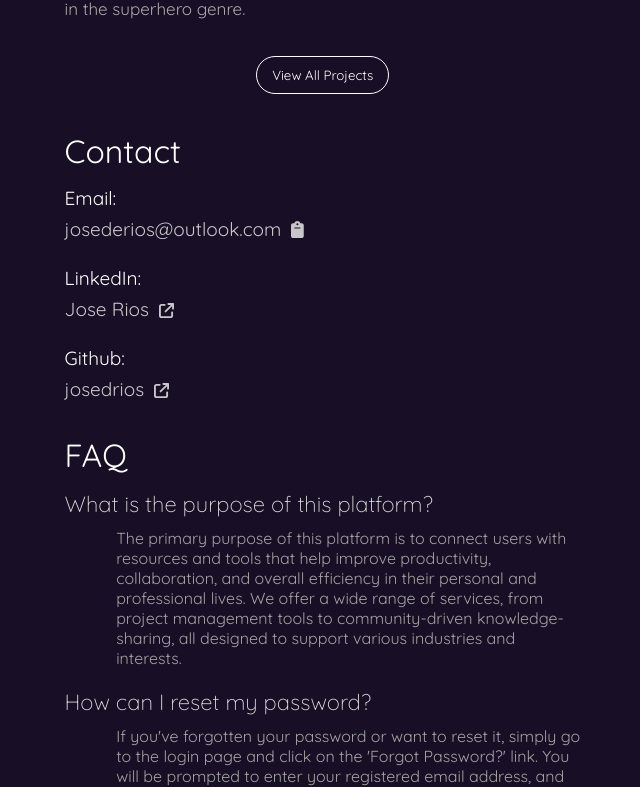
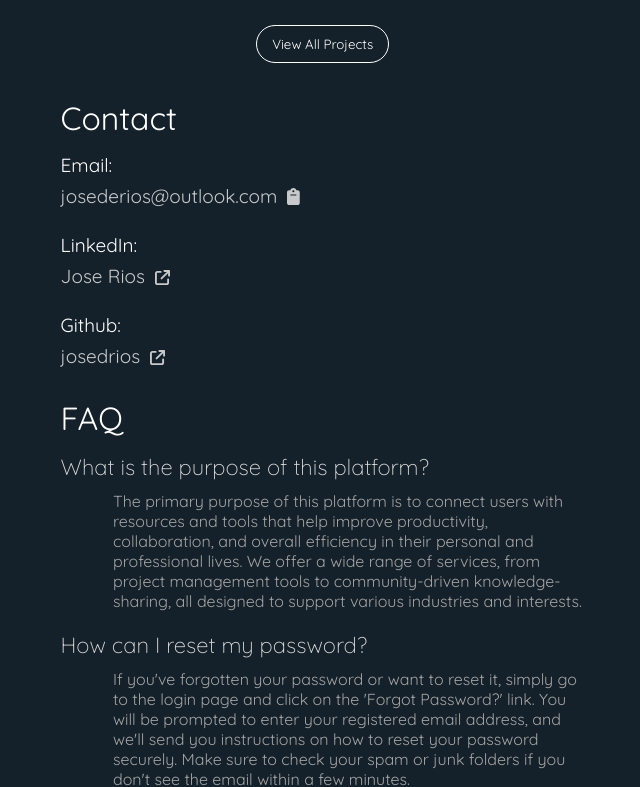
Before and after one commit to josedrios/portfolio-website, a React (Vite) app: page / in a window 1280 px wide. Shown: the part 2013-2800 px from the top of the page, without its empty margins (591-1231 px from the left). Built offline with nearby package versions, Linux system fonts and the light colour scheme; the HTML template or start-up script is replaced by a standard one.

Commit message:
Added new theme colors, cleaned up some scss files

```diff
--- a/src/App.jsx
+++ b/src/App.jsx
@@ -8,7 +8,6 @@ import { faEnvelope } from '@fortawesome/free-regular-svg-icons';
 import { faCheck } from '@fortawesome/free-solid-svg-icons/faCheck';
 
 const aboutMe = "Hello, I am Jose and I enjoy building things that I can deliver to the real world. My obsession for programming began when I joined the Robotics Club in high school and was surrounded by intellectual, innovative minds with the same goal in mind, to build. This would ignite my desire to go down the computer science path and be a part of a field that constantly evolves and shapes the future. "
-// NOTE: When using bold text for a phrase, reference bold-text id (SASS)
 
 const projects = [
   {
--- a/src/styles/abstracts/_variables.scss
+++ b/src/styles/abstracts/_variables.scss
@@ -1,14 +1,11 @@
 // Color Variables
-//$main-bg: #0d1623;
-$main-bg: #180e25;
+$main-bg: #14212a;
 $header-color: white;
 $unchosen-white: rgba(226, 226, 226, 0.871);
 $project-header: rgb(220, 219, 219, 1);
 
-// Toggle Border Color Variables
-$header-border: rgba(100,200,300, 0.0);
-$main-border: rgba(300,200,300, 0.0);
-$content-border: rgba(0,100,300, 0.0);
+$inner-bubble: hsl(180, 40%, 40%);
+$outer-bubble: hsl(120, 50%, 40%);
 
 // Size Variables
 $gradient-bubble-diameter: 400px;
--- a/src/styles/base/_reset.scss
+++ b/src/styles/base/_reset.scss
@@ -7,7 +7,6 @@
 
 html{
     color: $header-color;
-    // have back up fonts
     font-family: Arial, Helvetica, sans-serif;
     scroll-behavior: smooth;
 }
@@ -35,5 +34,5 @@ a {
 
 ::selection {
     background-color: white;
-    color: purple;
+    color: $main-bg;
 }
--- a/src/styles/components/_gradient-bubble.scss
+++ b/src/styles/components/_gradient-bubble.scss
@@ -1,3 +1,5 @@
+
+$index: 10;
 .gradient-bubble {
   // Z-Index should be always kept aware of just incase
   // any visual complications arise
@@ -7,12 +9,5 @@
   height: var(--size);
   border-radius: 50%;
   filter: blur(calc(var(--size) / 2));
-  background-image: linear-gradient(hsl(276, 41%, 36%), hsl(3, 48%, 65%));
+  background-image: linear-gradient($inner-bubble, $outer-bubble);
 }
-
-//  Make responsive adjustments later on (OPTIONAL)
-//   @media (max-width: 720px) {
-//     .gradient-bubble {
-//       --size: 30vh;
-//     }
-//   }
--- a/src/styles/layout/_content-item.scss
+++ b/src/styles/layout/_content-item.scss
@@ -3,7 +3,6 @@
     flex-direction: column;
     font-family: $header-font;
     width: 100%;
-    border: 2px solid $content-border;
 }
 
 .content-item-header{
--- a/src/styles/layout/_layout.scss
+++ b/src/styles/layout/_layout.scss
@@ -12,7 +12,6 @@ header, main {
 }
 
 header {
-    border: 2px solid $header-border;
     padding: 60px 0px 30px 40px;
     justify-content: space-between;
     min-height: 200px;
@@ -23,7 +22,6 @@ header {
 
 main {
     padding: 60px 40px 60px 0px;
-    border: 2px solid $main-border;
     min-height: 100vh;
     z-index: 100;
 }
--- a/src/styles/main.scss
+++ b/src/styles/main.scss
@@ -1,8 +1,6 @@
 // Abstracts
 @import './abstracts/_variables.scss';
 @import './abstracts/_mixins.scss';
-@import './abstracts/_functions.scss';
-@import './abstracts/_placeholders.scss';
 
 // Base
 @import './base/_reset.scss';
```
Also changed, not shown: src/styles/abstracts/_functions.scss (deleted), src/styles/abstracts/_placeholders.scss (deleted).
